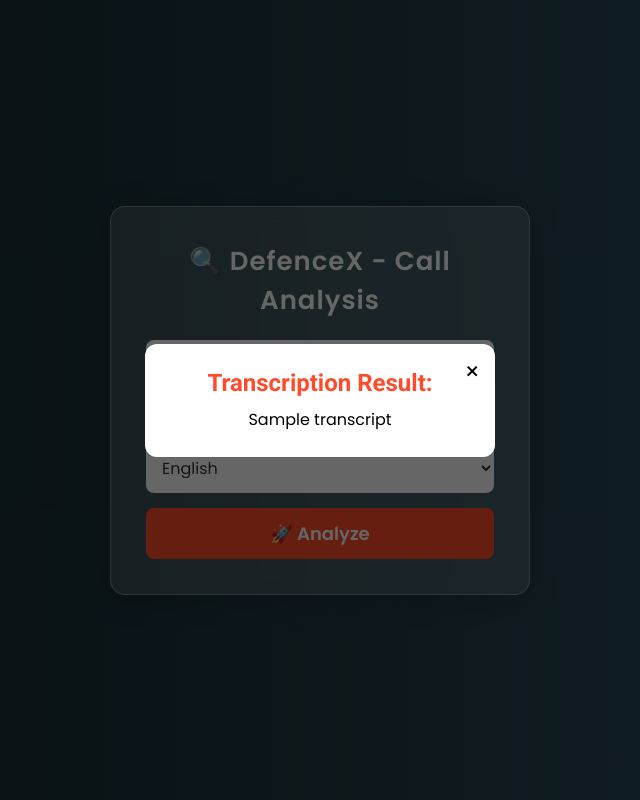
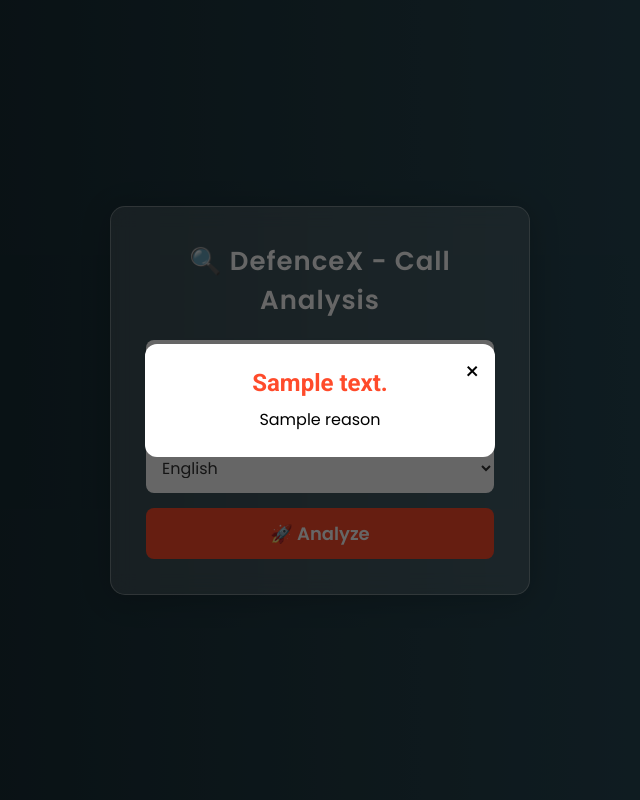
Before and after one commit to Bhumi1606/WebWeaver-DefenceX, a Flask app: template templates/index.html in a window 1280 px wide. Shown: the whole page, without its empty margins (320-960 px from the left). Run offline with Flask 3, Linux system fonts and the light colour scheme; the template is opened without the code that fills it: most values are stand-ins (such as "Sample title", 1, 10 or a date in 2020).

Commit message:
LATEST WORKING VERSION

```diff
--- a/server.py
+++ b/server.py
@@ -2,11 +2,12 @@ from flask import Flask, request, render_template
 from google.cloud import speech_v1p1beta1 as speech, storage
 from pydub import AudioSegment
 import os
+import ollama
 
 app = Flask(__name__)
 
 # Set Google Cloud credentials
-os.environ["GOOGLE_APPLICATION_CREDENTIALS"] = r"C:\Users\User\Downloads\fluent-fortress-432709-p3-f4e48f54942a.json"
+os.environ["GOOGLE_APPLICATION_CREDENTIALS"] = r"C:\Users\krish\OneDrive\Desktop\Credenz\fluent-fortress-432709-p3-f4e48f54942a.json"
 
 UPLOAD_FOLDER = "uploads"
 if not os.path.exists(UPLOAD_FOLDER):
@@ -41,7 +42,6 @@ def transcribe_audio(file_path, language):
     client = speech.SpeechClient()
     duration = get_audio_duration(file_path)
 
-    # For long audio, upload to GCS and use long_running_recognize
     if duration >= 60:
         gcs_uri = upload_to_gcs(file_path)
         audio = speech.RecognitionAudio(uri=gcs_uri)
@@ -72,21 +72,68 @@ def transcribe_audio(file_path, language):
     transcript = " ".join([result.alternatives[0].transcript for result in response.results if result.alternatives])
     return transcript
 
+# LLM analysis function using the ollama library with updated prompt
+model_name = "aisingapore/llama3-8b-cpt-sea-lionv2.1-instruct"
+
+def analyze_call(transcript):
+    prompt = f"""
+Analyze the following phone call transcript.
+
+⚠ Important: Ignore meaningless repetitions or joke conversations. If keywords like 'OTP' or 'scam' appear in a random, non-persuasive way (e.g., "scam scam scam OTP OTP"), consider the conversation as Not Suspicious.
+
+Determine whether the call is Suspicious or Not Suspicious with certainty. Do not express any uncertainty in your decision. If the call is suspicious, provide a brief reason highlighting the red flags.
+
+A call should be considered Suspicious if it contains attempts to extract sensitive information such as OTPs, CVVs, banking details, or passwords. If a speaker urges the other person to install remote access applications like AnyDesk or TeamViewer, or applies pressure tactics such as urgency, threats, or emotional manipulation, the call is also suspicious. Requests for financial transactions, unusual payment methods, or impersonation of trusted entities (banks, government, tech support) are additional red flags.
+
+If none of these signs are present, classify the call as Not Suspicious.
+
+Evaluate based on:
+Genuine scam attempts → Have persuasion, urgency, impersonation.
+Timepass calls → Lack logical flow, persuasion, or pressure tactics.
+
+Few-shot examples:
+Joke Call:
+"Scam scam scam OTP OTP hahaha" →  Not Suspicious
+
+Real Scam Attempt:
+"I am calling from XYZ Bank. Your account has been compromised. Share your OTP now." →  Suspicious
+
+Your response should follow this format strictly:
+⚠ Suspicious / ✅ Not Suspicious
+Reason: <Brief explanation of red flags if suspicious, or confirmation that no issues were found>
+
+Transcript:
+{transcript}
+"""
+    response = ollama.chat(model=model_name, messages=[{"role": "user", "content": prompt}])
+    # Split response into decision and explanation lines
+    lines = response['message']['content'].split("\n", 1)
+    decision = lines[0].strip() if len(lines) > 0 else "Decision not found"
+    reason = lines[1].strip() if len(lines) > 1 else "No explanation provided"
+    return decision, reason
+
 @app.route('/', methods=['GET', 'POST'])
 def home():
-    transcript = None
+    decision = None
+    reason = None
 
     if request.method == 'POST':
+        # Retrieve file and language from the form
         audio_file = request.files['file']
         language = request.form['language']
 
         file_path = os.path.join(UPLOAD_FOLDER, audio_file.filename)
         audio_file.save(file_path)
 
+        # Convert and transcribe the audio
         converted_file = convert_audio(file_path)
         transcript = transcribe_audio(converted_file, language)
 
-    return render_template('index.html', transcript=transcript)
+        # Analyze the transcript with the LLM using the updated prompt
+        decision, reason = analyze_call(transcript)
+
+    # Pass the decision and reason to the template for display
+    return render_template('index.html', decision=decision, reason=reason)
 
 if __name__ == '__main__':
     app.run(debug=True)
--- a/templates/index.html
+++ b/templates/index.html
@@ -76,9 +76,9 @@
             justify-content: space-between;
             font-size: 16px;
             font-weight: 500;
-            color: #333; /* Darker text for visibility */
+            color: #333;
             transition: all 0.3s ease-in-out;
-            box-shadow: 0px 2px 5px rgba(0, 0, 0, 0.1); /* Slight shadow for better visibility */
+            box-shadow: 0px 2px 5px rgba(0, 0, 0, 0.1);
         }
 
         .file-upload-wrapper:hover {
@@ -87,7 +87,7 @@
 
         .file-name {
             font-size: 14px;
-            color: #666; /* Slightly darker gray for contrast */
+            color: #666;
             opacity: 0.9;
         }
 
@@ -108,7 +108,6 @@
             cursor: pointer;
         }
 
-        /* Button Styling */
         button {
             background: #ff4b2b;
             color: white;
@@ -164,7 +163,6 @@
             cursor: pointer;
         }
 
-        /* Fade-in Animation */
         @keyframes fadeIn {
             from { opacity: 0; transform: scale(0.9); }
             to { opacity: 1; transform: scale(1); }
@@ -227,12 +225,12 @@
         </form>
     </div>
 
-    {% if transcript %}
+    {% if decision and reason %}
         <div id="resultModal" class="modal">
             <div class="modal-content">
                 <span class="close">&times;</span>
-                <h2>Transcription Result:</h2>
-                <p>{{ transcript }}</p>
+                <h2>{{ decision }}</h2>
+                <p>{{ reason }}</p>
             </div>
         </div>
 
```
